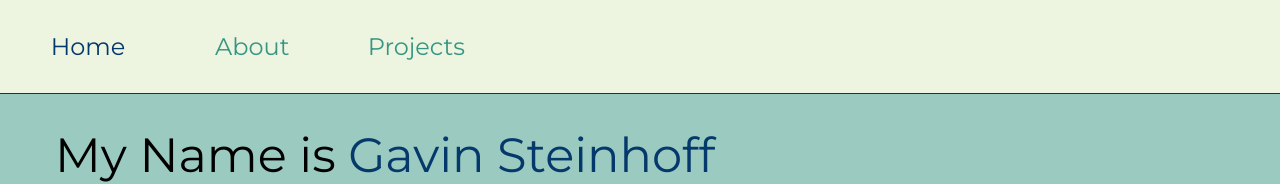
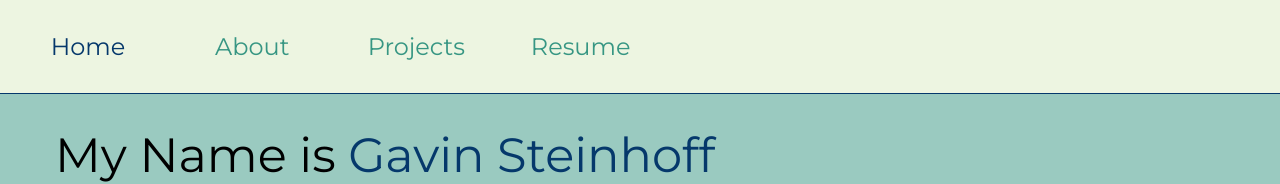
Before and after one commit to gavinsteinhoff/Resume, a website: page index.html in a window 1280 px wide. Shown: the top 184 px of the page. Drawn offline with nearby package versions, Linux system fonts and the light colour scheme.

Commit message:
added resume

```diff
--- a/index.html
+++ b/index.html
@@ -27,6 +27,7 @@
             <li><a href="" class="active">Home</a></li>
             <li><a href="">About</a> </li>
             <li><a href="./projects.html">Projects </a> </li>
+            <li><a href="./GavinSteinhoff_Resume.pdf">Resume </a> </li>
         </ul>
     </nav>
 
```
Also changed, not shown: 1 other file.
